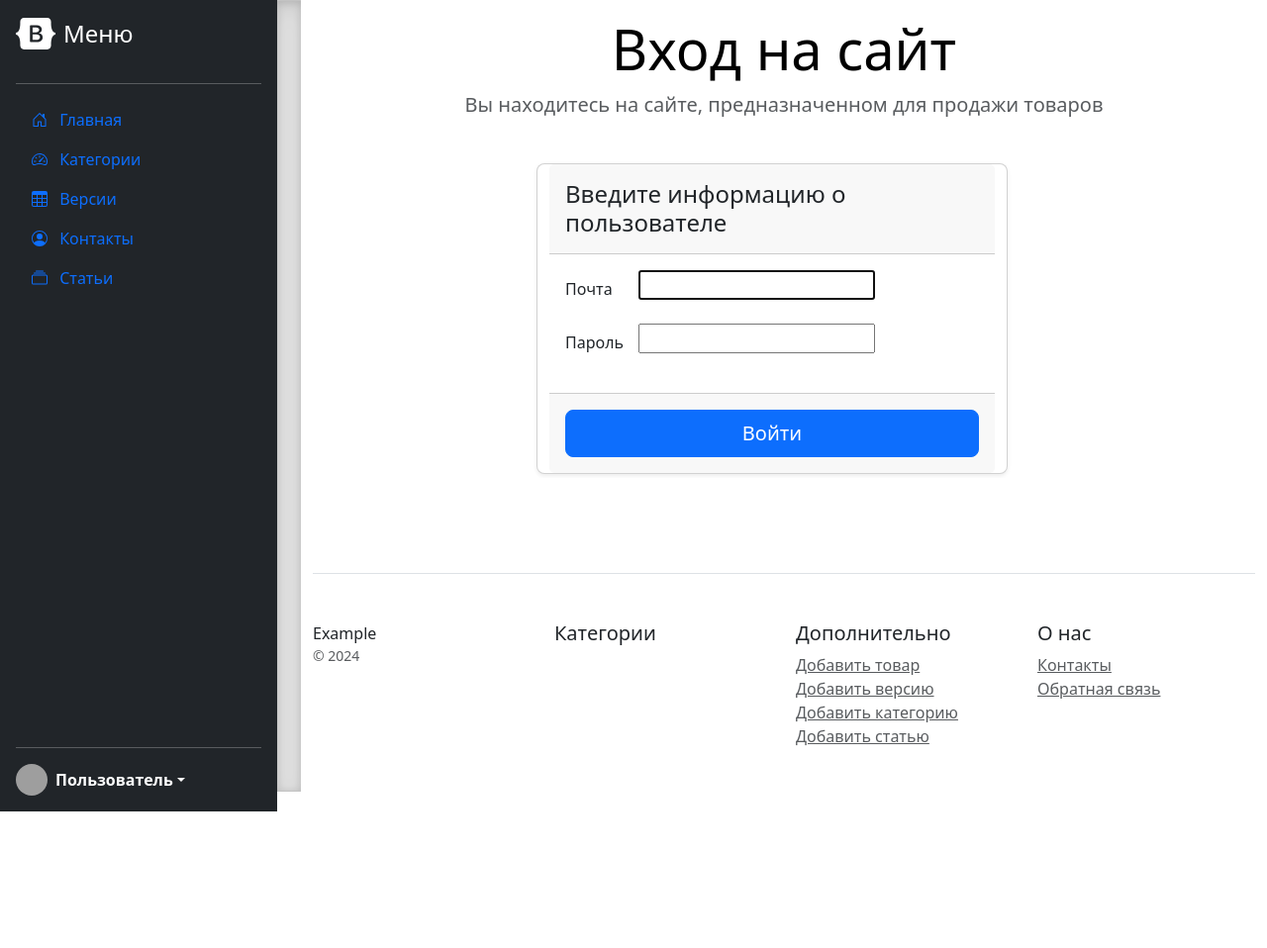
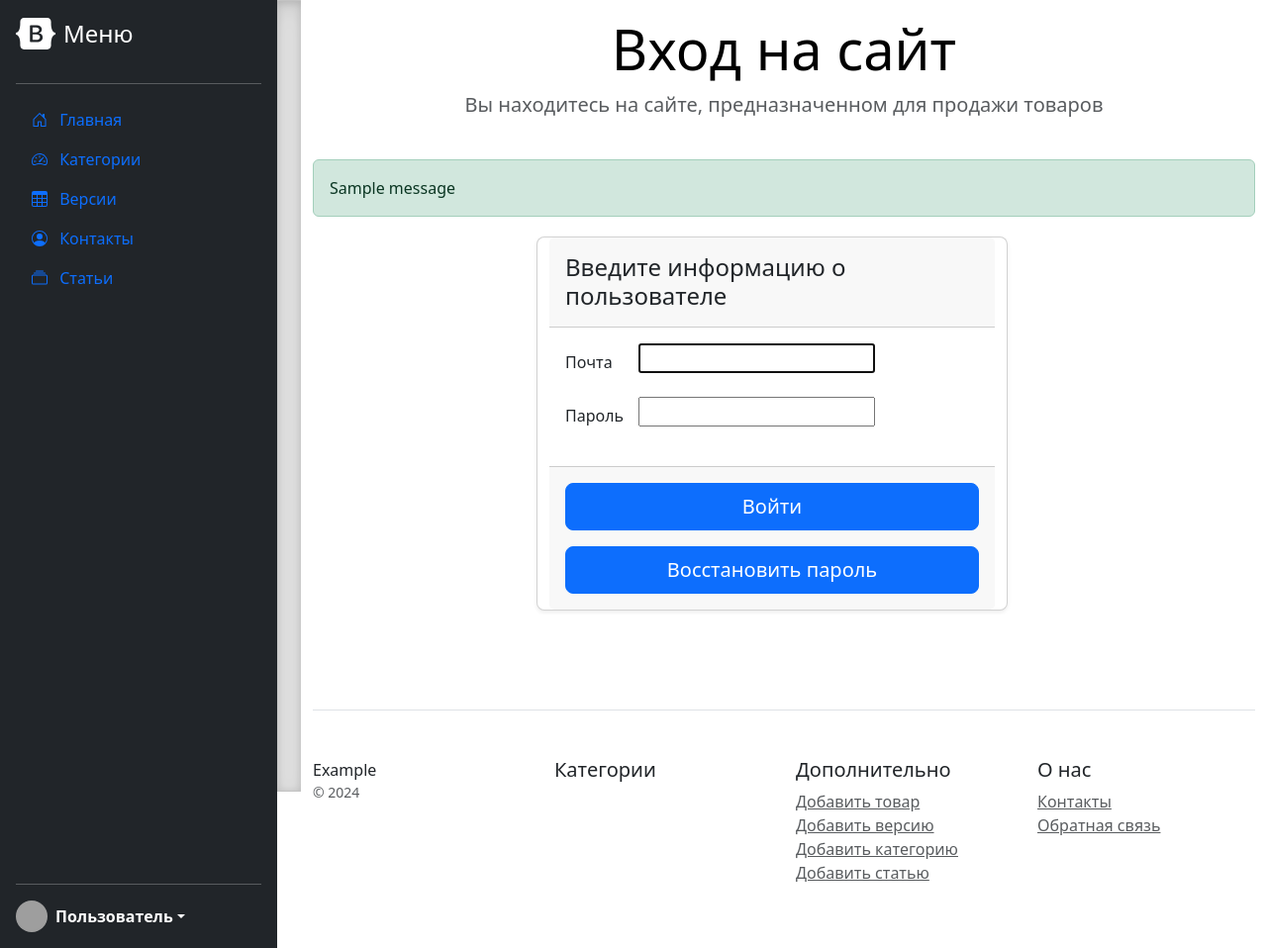
Before and after one commit to tipsy67/dan_toropov_hw_6, a Django app: page /login/ in a window 1280 px wide. Shown: the whole page at 99% size. Before the commit the page ends 820 px from the top, so only its background shows below. Run offline with Django 5.2, Linux system fonts and the light colour scheme; tables that the repository leaves empty hold one stand-in row (values such as "Sample post"); one stand-in notice (Sample message) is shown; grey boxes are pictures that could not be loaded.

Commit message:
create handler form invalid and messages for user

```diff
--- a/templates/base.html
+++ b/templates/base.html
@@ -64,6 +64,15 @@
     <div class="container">
 
         {% block title %} {% endblock title %}
+
+        {% if messages %}
+        {% for message in messages %}
+        <div class="alert alert-{{ message.tags }}">
+            {{ message }}
+        </div>
+        {% endfor %}
+        {% endif %}
+
         {% block content %} {% endblock content %}
         <div class="d-flex justify-content-center p-4">
             {% for p in paginator.page_range %}
--- a/users/templates/users/user_form.html
+++ b/users/templates/users/user_form.html
@@ -38,7 +38,10 @@
                     {% if create_user %}
                     <button type="submit" class="my-2 w-100 btn btn-lg btn-primary">Зарегистрировать</button>
                     {% else %}
-                    <button type="submit" class="my-2 w-100 btn btn-lg btn-primary">Войти</button>
+                    <button type="submit" class="my-2 w-100 btn btn-lg btn-primary" name="login">Войти</button>
+                    <button type="submit" class="my-2 w-100 btn btn-lg btn-primary" name="recovery">
+                        Восстановить пароль
+                    </button>
                     {% endif %}
                     {% endif %}
                     {% if footer_url %}
--- a/users/urls.py
+++ b/users/urls.py
@@ -8,7 +8,7 @@ appname = UserConfig.name
 
 urlpatterns = [
    path ('login/', LoginView.as_view(), name='login'),
-   path ('logour/', LogoutView.as_view(), name='logout'),
+   path ('logout/', LogoutView.as_view(), name='logout'),
    path('profile/', ProfileUpdateView.as_view(), name='profile'),
    path('create-user/', UserCreateView.as_view(), name='create_user'),
    path('confirm/<str:token>', confirm_user, name='confirm'),
--- a/users/views.py
+++ b/users/views.py
@@ -1,5 +1,5 @@
 import secrets
-
+from pyexpat.errors import messages
 
 from django.contrib.auth import get_user_model
 from django.shortcuts import render, get_object_or_404, redirect
@@ -13,6 +13,8 @@ from users.forms import ProfileUpdateForm, CreateUserForm
 from catalog.views import menu
 from users.models import User
 
+from django.contrib import messages
+
 
 class LoginView(BaseLoginView):
     template_name = 'users/user_form.html'
@@ -20,6 +22,15 @@ class LoginView(BaseLoginView):
         'menu': menu,
         'title_form': 'Вход на сайт'
     }
+
+    def form_valid(self, form):
+        return super().form_valid(form)
+
+    def form_invalid(self, form):
+        if 'recovery' in form.data:
+            messages.success(self.request, 'popdopdpdod')
+            return redirect(reverse('users:login'))
+        return super().form_invalid(form)
 
 class ProfileUpdateView(UpdateView):
     model =  get_user_model()
```
Also changed, not shown: catalog/migrations/0011_product_owner_alter_product_description_and_more.py (added), users/migrations/0003_user_token_alter_user_phone.py (added).
